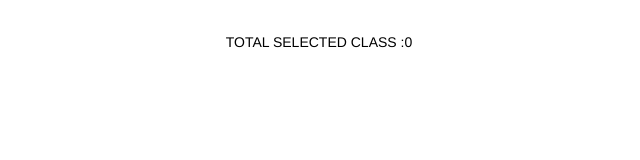
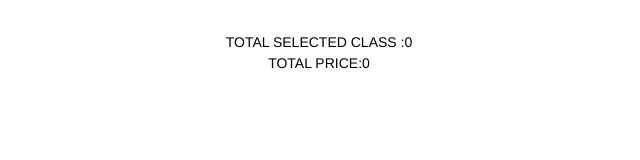
Before and after one commit to avi3175/magic-tutorial, a React (Vite) app: page /dashboard/myselectedclass in a window 1280 px wide. Shown: the top 160 px of the page, without its empty margins (321-961 px from the left). Built offline with nearby package versions, Linux system fonts and the light colour scheme; no server answers; sample sign-in values are in the browser's storage.

Commit message:
reduce function is also orking

```diff
--- a/src/Components/MySelectedClass.jsx
+++ b/src/Components/MySelectedClass.jsx
@@ -4,12 +4,15 @@ import { Helmet } from 'react-helmet-async';
 
 const MySelectedClass = () => {
     const [cart] = userStack()
+    const total = cart.reduce((sum,item)=>item.price +sum ,0)
+
     console.log(cart)
     return (
         <div>
             <Helmet><title>MAGIC SCHOOL || MY SELECTED CLASS</title></Helmet>
             <div>
                 <p>TOTAL SELECTED CLASS :{cart.length}</p>
+                <p>TOTAL PRICE:{total}</p>
             </div>
         </div>
     );
--- a/src/Components/Mycart.jsx
+++ b/src/Components/Mycart.jsx
@@ -4,6 +4,7 @@ const Mycart = () => {
     return (
         <div>
             <h1>MY DASH BOARD</h1>
+
         </div>
     );
 };
```
